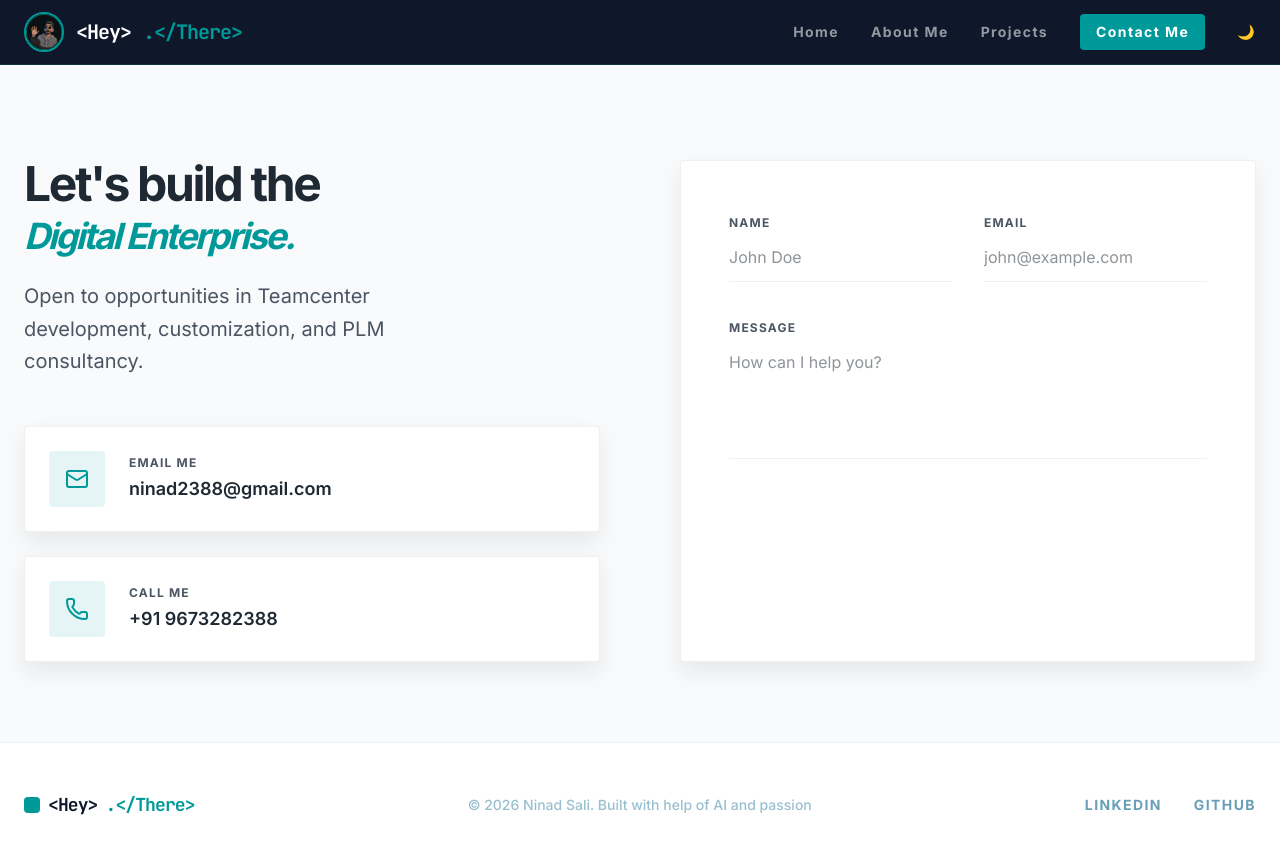
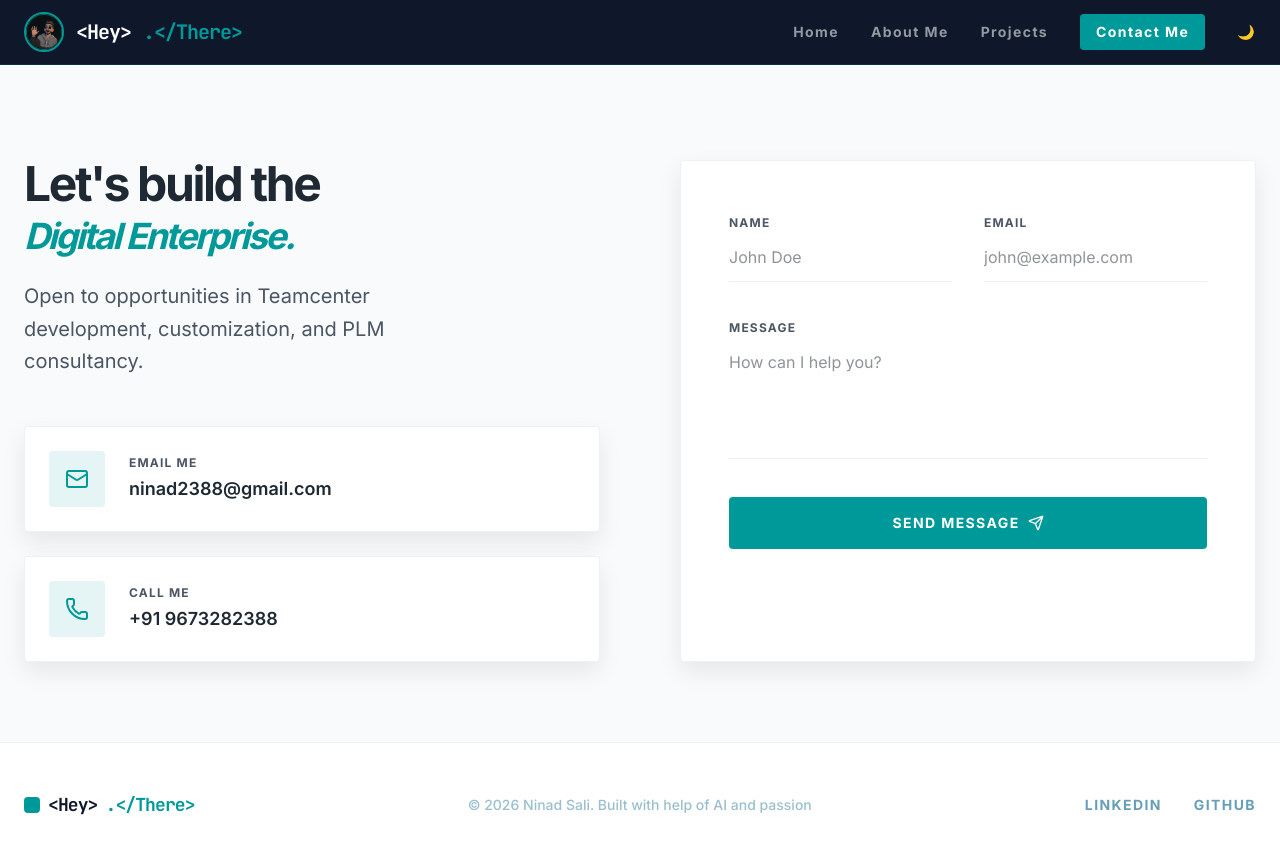
Before and after one commit to Ninadsali05/Profile-NS, a React (Vite) app: page / in a window 1280 px wide. Both pictures are taken after a click on the button "Contact Me". Shown: the top 854 px of the page. Built offline with nearby package versions, Linux system fonts and the light colour scheme.

Commit message:
Update Contact button styles and hover effects

```diff
--- a/src/components/Contact.tsx
+++ b/src/components/Contact.tsx
@@ -174,9 +174,11 @@ export const Contact = () => {
               </div>
 
              <button
-                className="w-full py-4 rounded-sm font-bold uppercase tracking-widest text-sm flex items-center justify-center gap-2 transition-all"
+  className="w-full py-4 rounded-sm font-bold uppercase tracking-widest text-sm
+             flex items-center justify-center gap-2 transition-all duration-300
+             hover:opacity-90"
   style={{
-                  backgroundColor: 'var(--accent)',
+    backgroundColor: 'var(--accent-strong, #009999)',
     color: '#ffffff',
   }}
 >
```
Lines whose indentation alone changed are shown as unchanged.
